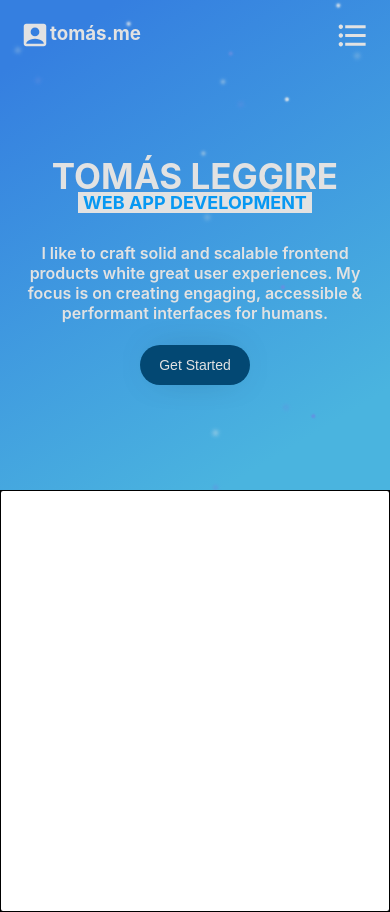
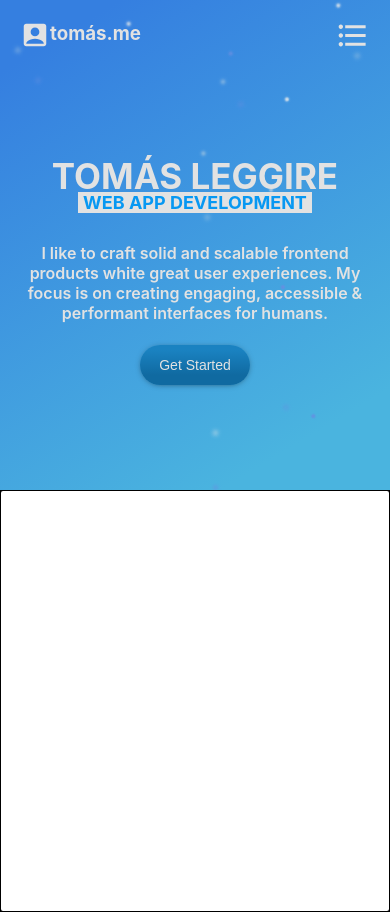
Before and after one commit to tomasleggire/tomasleggire, a React (Create React App) app: page / in a window 390 px wide. Built offline with nearby package versions, Linux system fonts and the light colour scheme.

Commit message:
Btn portada arreglado

```diff
--- a/src/components/Portada.jsx
+++ b/src/components/Portada.jsx
@@ -1,6 +1,5 @@
 import React from "react";
 import '../styles/Portada.scss';
-import { MdOutlineArrowDownward } from "react-icons/md";
 
 export default function Portada() {
     return (
@@ -14,6 +13,3 @@ export default function Portada() {
         </div>
     )
 }
-
-
-{/* <MdOutlineArrowDownward className="portada-btn-icon" alt='Get Started'/> */}
--- a/src/styles/Portada.scss
+++ b/src/styles/Portada.scss
@@ -36,21 +36,25 @@
 .portada-btn {
     background: none;
     border: none;
-    background-color: var(--blue-tres);
+    background: rgb(16,106,161);
+background: -moz-linear-gradient(0deg, rgba(16,106,161,1) 25%, rgba(26,130,193,1) 87%);
+background: -webkit-linear-gradient(0deg, rgba(16,106,161,1) 25%, rgba(26,130,193,1) 87%);
+background: linear-gradient(0deg, rgba(16,106,161,1) 25%, rgba(26,130,193,1) 87%);
+filter: progid:DXImageTransform.Microsoft.gradient(startColorstr="#106aa1",endColorstr="#1a82c1",GradientType=1);
     margin: 0 auto;
     margin-top: 32px;
     width: 150px;
     height: 50px;
     color: var(--special-white);
     cursor: pointer;
-    border-radius: 40px;
+    border-radius: 25px;
     display: flex;
     align-items: center;
     justify-content: center;
     transition: .3s;
-    box-shadow: 0px 0px 35px -17px rgba(0,0,0,0.75);
--webkit-box-shadow: 0px 0px 35px -17px rgba(0,0,0,0.75);
--moz-box-shadow: 0px 0px 35px -17px rgba(0,0,0,0.75);
+    box-shadow: 0px 1px 7px -3px rgba(0,0,0,0.75);
+-webkit-box-shadow: 0px 1px 7px -3px rgba(0,0,0,0.75);
+-moz-box-shadow: 0px 1px 7px -3px rgba(0,0,0,0.75);
 }
 
 .btn-span-portada {
@@ -58,13 +62,12 @@
     font-size: var(--lg);
 }
 
-.portada-btn-icon {
-    width: 40px;
-    height: 40px;
-}
+.portada-btn:hover {
+box-shadow: 0px 0px 10px 0px var(--special-white);
+-webkit-box-shadow: 0px 0px 10px 0px var(--special-white);
+-moz-box-shadow: 0px 0px 10px 0px var(--special-white);
 
-.portada-btn:hover {
-    color: yellow;
+    width: 160px;
 }
 
 @media only screen and (max-width: 1000px) {
@@ -107,8 +110,11 @@
         text-align: center;
         font-size: var(--sm);
     }
-    // .portada-btn-icon {
-    //     width: 30px;
-    //     height: 30px;
-    // }
+    .portada-btn:hover {
+        box-shadow: 0px 0px 10px 0px var(--special-white);
+        -webkit-box-shadow: 0px 0px 10px 0px var(--special-white);
+        -moz-box-shadow: 0px 0px 10px 0px var(--special-white);
+            letter-spacing: 1px;
+            width: 120px;
+        }
 }
```
